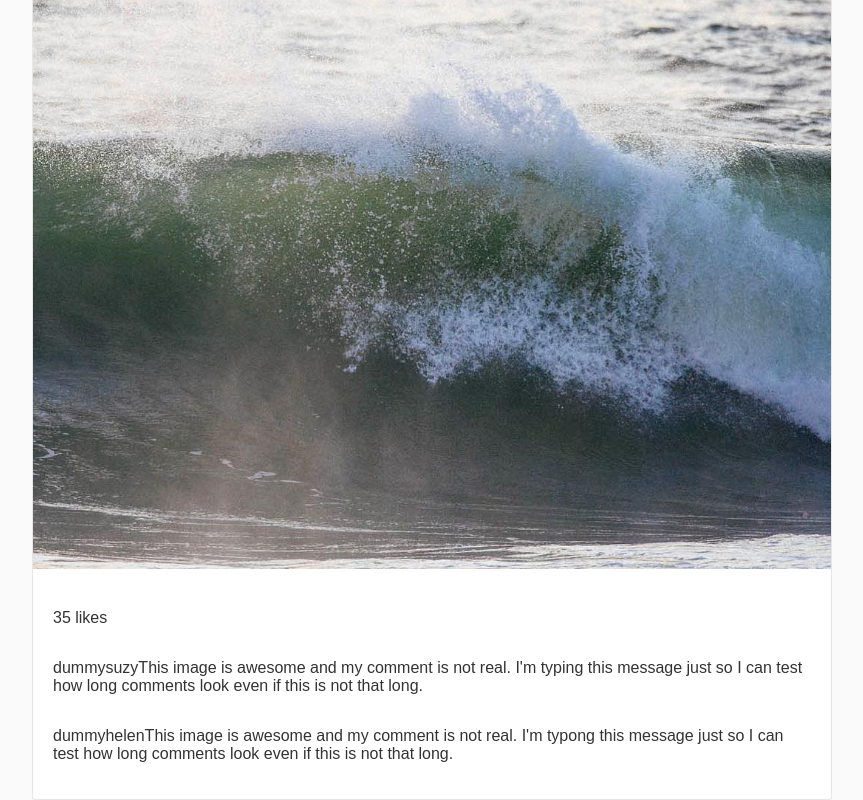
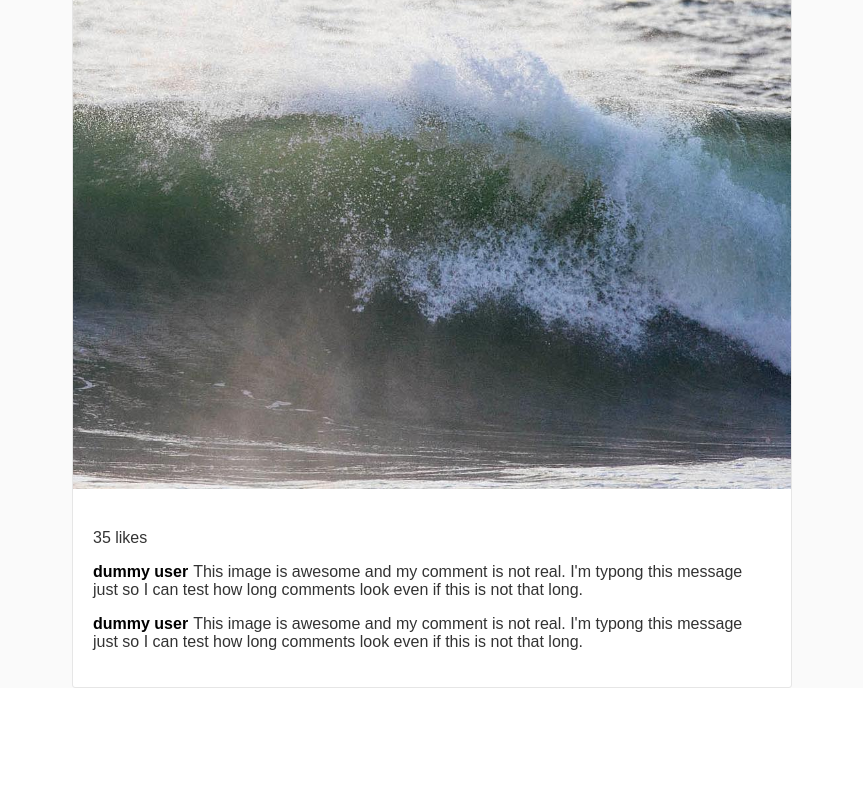
Before and after one commit to felipeskroski-zz/react-feed, a React (Create React App) app: page / in a window 1280 px wide. Shown: the part 490-1290 px from the top of the page, without its empty margins (208-1071 px from the left). After the commit the page ends 1178 px from the top, so only its background shows below. Built offline with nearby package versions, Linux system fonts and the light colour scheme.

Commit message:
feat: added comment component

```diff
--- a/src/App.css
+++ b/src/App.css
@@ -20,7 +20,7 @@
 }
 
 .newsfeed{
-  max-width: 800px;
+  max-width: 720px;
   margin: 0 auto;
 }
 
--- /dev/null
+++ b/src/common/Avatar.js
@@ -0,0 +1,16 @@
+import React, { Component } from 'react';
+
+class Avatar extends Component {
+  render() {
+    return (
+      <img {...this.props} style={styles} height={this.props.size || 30} width={this.props.size || 30}/>
+    );
+  }
+}
+
+const styles = {
+  'border-radius': '50%',
+  'margin-right': '10px'
+};
+
+export default Avatar;
--- /dev/null
+++ b/src/components/Comment.js
@@ -0,0 +1,25 @@
+import React, { Component } from 'react';
+
+class Comment extends Component {
+  render() {
+    return (
+      <p style={styles.comment}>
+        <a style={styles.author} href={this.props.authorLink}>{this.props.author}</a>
+          {this.props.children}
+      </p>
+    );
+  }
+}
+const styles = {
+  author:{
+    fontWeight: 'bold',
+    marginRight: 5,
+    textDecoration: 'none',
+    color: 'black',
+  },
+  comment:{
+    marginTop: 0,
+  }
+}
+
+export default Comment;
--- a/src/components/FeedItem.css
+++ b/src/components/FeedItem.css
@@ -13,12 +13,6 @@
 .item-avatar{
   flex-direction: row;
   display: flex;
-}
-.avatar-img{
-  border-radius: 50%;
-  height: 30px;
-  width: 30px;
-  margin-right: 10px;
 }
 .avatar-name{
   font-size: 14px;
--- a/src/components/FeedItem.js
+++ b/src/components/FeedItem.js
@@ -1,4 +1,6 @@
 import React, { Component } from 'react';
+import Avatar from '../common/Avatar';
+import Comment from './Comment';
 import avatar from '../img/avatar.jpg';
 import media from '../img/media.jpg';
 import './FeedItem.css';
@@ -9,7 +11,7 @@ class FeedItem extends Component {
       <article className="feed-item">
         <section className="item-header">
           <div className="item-avatar">
-            <img src={avatar} className="avatar-img" alt="Username" />
+            <Avatar src={avatar} alt="Username" />
             <div>
               <h4 className="avatar-name">john.fake</h4>
               <p className="avatar-location">Wellington, New Zealand</p>
@@ -23,14 +25,12 @@ class FeedItem extends Component {
         </section>
         <section className="item-content">
           <p className="content-likes">35 likes</p>
-          <p className="comment">
-            <a className="comment-author">dummysuzy</a>
-            This image is awesome and my comment is not real. I'm typing this message just so I can test how long comments look even if this is not that long.
-          </p>
-          <p className="comment">
-            <a className="comment-author">dummyhelen</a>
+          <Comment author='dummy user' authorLink="#">
             This image is awesome and my comment is not real. I'm typong this message just so I can test how long comments look even if this is not that long.
-          </p>
+          </Comment>
+          <Comment author='dummy user' authorLink="#">
+            This image is awesome and my comment is not real. I'm typong this message just so I can test how long comments look even if this is not that long.
+          </Comment>
         </section>
       </article>
     );
```
